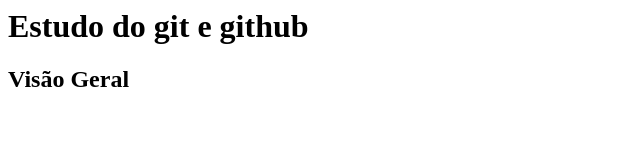
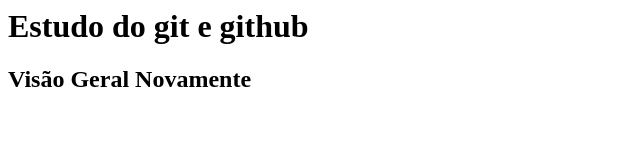
Before and after one commit to flaviovalenca/gsan, a plain HTML site: page index.html in a window 1280 px wide. Shown: the whole page, without its empty margins (0-640 px from the left). Drawn offline with Linux system fonts and the light colour scheme.

Commit message:
Terceiro Commit

```diff
--- a/index.html
+++ b/index.html
@@ -6,6 +6,6 @@
     </head>
     <body>
         <h1>Estudo do git e github</h1>
-        <h2>Visão Geral</h2>
+        <h2>Visão Geral Novamente</h2>
     </body>
 </html>
```
